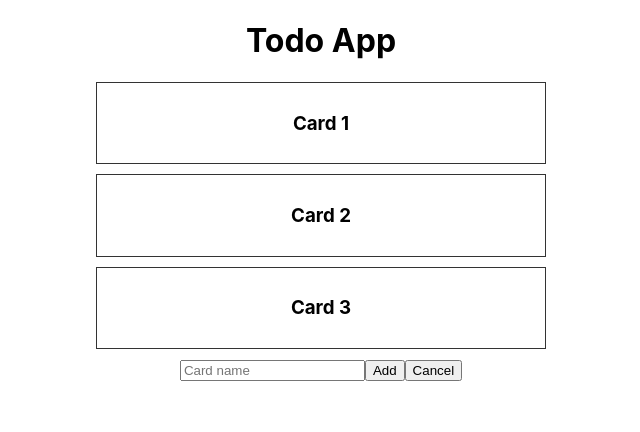
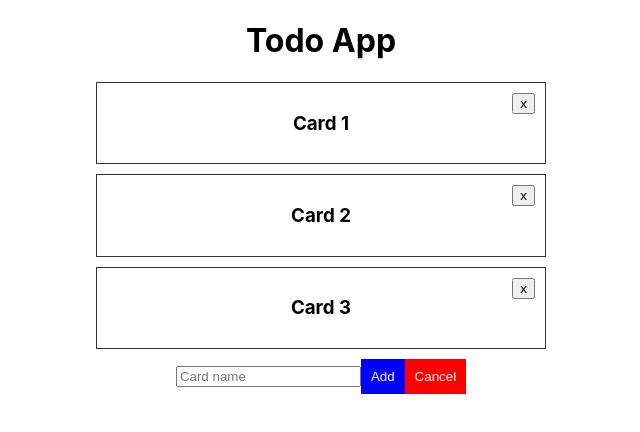
Before and after one commit to florianbar/react-todo-list-app, a React (Create React App) app: page / in a window 1280 px wide. Both pictures are taken after a click on the button "Add Card". Shown: the top 432 px of the page, without its empty margins (319-959 px from the left). Built offline with nearby package versions, Linux system fonts and the light colour scheme.

Commit message:
Styling of components

```diff
--- /dev/null
+++ b/src/components/AddCard/AddCard.css
@@ -0,0 +1,22 @@
+.AddCard .addButton,
+.AddCard .cancelButton {
+    padding: 10px;
+    border: none;
+    color: #fff;
+}
+.AddCard .addButton:hover,
+.AddCard .cancelButton:hover {
+    cursor: pointer;
+}
+.AddCard .addButton {
+    background-color: blue;
+}
+.AddCard .addButton:hover {
+    background-color: lightseagreen;
+}
+.AddCard .cancelButton {
+    background-color: red;
+}
+.AddCard .cancelButton:hover {
+    background-color: salmon;
+}
--- a/src/components/CardAddButton/CardAddButton.js
+++ b/src/components/AddCard/AddCard.js
@@ -1,4 +1,5 @@
 import React from 'react';
+import './AddCard.css';
 
 const cardAddButton = (props) => {
     let cardTitle = "";
@@ -9,21 +10,27 @@ const cardAddButton = (props) => {
 
     let content = null;
     if (props.isAdding) {
-        content = <div>
-            <input type="text"
+        content = <div className="AddCard">
+            <input
+                type="text"
                 placeholder="Card name"
                 onChange={setCardTitle}
                 onKeyPress={event => {
                     if (event.key === 'Enter') {
                         props.addCard(cardTitle)
                     }
-                }}
-            />
-            <button onClick={() => props.addCard(cardTitle)}>Add</button>
-            <button onClick={props.hideAddForm}>Cancel</button>
+                }} />
+            <button className="addButton" onClick={() => props.addCard(cardTitle)}>Add</button>
+            <button className="cancelButton" onClick={props.hideAddForm}>Cancel</button>
         </div>;
     } else {
-        content = <button type="button" onClick={props.showAddForm}>Add Card</button>;
+        content = <div className="AddCard">
+            <button
+                type="button"
+                onClick={props.showAddForm}>
+                Add Card
+            </button>
+        </div>;
     }
 
     return <div className="CardAdd">
--- /dev/null
+++ b/src/components/Cards/Card/Card.css
@@ -0,0 +1,11 @@
+.Card {
+    position: relative;
+    margin: 0 0 10px;
+    padding: 10px;
+    border: 1px solid #333;
+}
+.Card .remove {
+    position: absolute;
+    top: 10px;
+    right: 10px;
+}
--- a/src/components/Cards/Card/Card.js
+++ b/src/components/Cards/Card/Card.js
@@ -1,7 +1,9 @@
 import React from 'react';
+import './Card.css';
 
 const card = (props) => {
     return <div className="Card">
+        <button className="remove">x</button>
         <h3>{props.cardTitle}</h3>
     </div>;
 };
--- /dev/null
+++ b/src/components/Cards/Cards.css
@@ -0,0 +1,4 @@
+.Cards {
+    width: 450px;
+    margin: 0 auto;
+}
--- a/src/components/Cards/Cards.js
+++ b/src/components/Cards/Cards.js
@@ -1,9 +1,13 @@
 import React from 'react';
 import Card from './Card/Card';
+import './Cards.css';
 
 const cards = (props) => {
     const cards = props.cards.map((card, index) => {
-        return <Card key={card.id} cardTitle={card.title} cardDescription={card.description} />;
+        return <Card
+            key={card.id}
+            cardTitle={card.title}
+            cardDescription={card.description} />;
     });
 
     return <div className="Cards">
--- a/src/containers/App.css
+++ b/src/containers/App.css
@@ -1,24 +1,3 @@
 .App {
   text-align: center;
 }
-
-.Cards {
-  width: 450px;
-  margin: 0 auto;
-}
-.Cards button {
-  padding: 10px;
-  background-color: blue;
-  border: none;
-  color: #fff;
-}
-.Cards button:hover {
-  background-color: lightseagreen;
-  cursor: pointer;
-}
-
-.Card {
-  margin: 0 0 10px;
-  padding: 10px;
-  border: 1px solid #333;
-}
--- a/src/containers/App.js
+++ b/src/containers/App.js
@@ -1,6 +1,6 @@
 import React, { Component } from 'react';
 import Cards from '../components/Cards/Cards'
-import CardAddButton from '../components/CardAddButton/CardAddButton'
+import AddCard from '../components/AddCard/AddCard'
 import './App.css';
 
 class App extends Component {
@@ -41,7 +41,7 @@ class App extends Component {
       <div className="App">
         <h1>Todo App</h1>
         <Cards cards={this.state.cards} />
-        <CardAddButton
+        <AddCard
           isAdding={this.state.isAdding}
           showAddForm={this.showAddForm}
           hideAddForm={this.hideAddForm}
```
